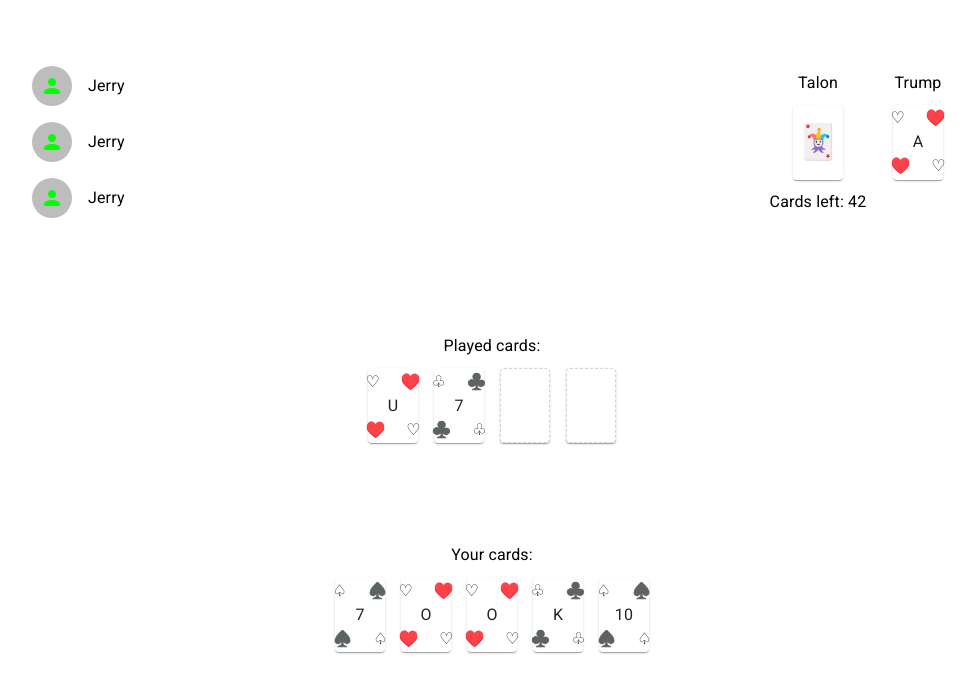
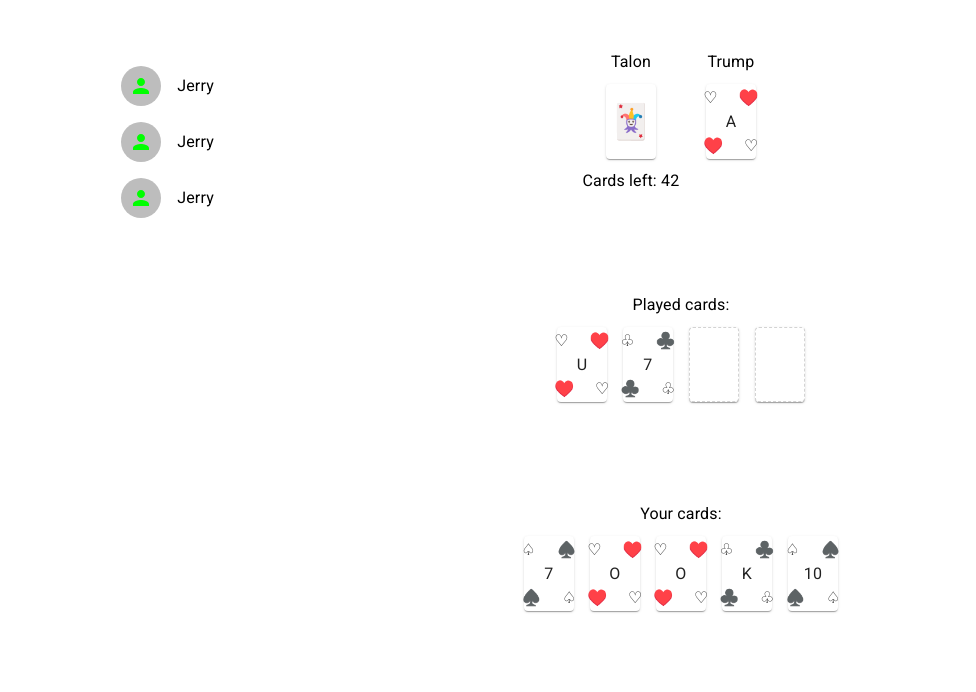
Before and after one commit to TrueTaco/Gaigel, a React (Create React App) app in the folder client/: page / in a window 1280 px wide. Shown: the top 692 px of the page, without its empty margins (158-1134 px from the left). Built offline with nearby package versions, Linux system fonts and the light colour scheme.

Commit message:
Change grid structure for player list

```diff
--- a/client/src/components/Gaigel/Gaigel.tsx
+++ b/client/src/components/Gaigel/Gaigel.tsx
@@ -10,7 +10,6 @@ import TrumpCard from "../../components/TrumpCard/TrumpCard";
 import PlayingField from "../../components/PlayingField/PlayingField";
 import UserCards from "../../components/UserCards/UserCards";
 import PlayerList from "../../components/PlayerList/PlayerList";
-import { forEachTrailingCommentRange } from "typescript";
 
 const useStyles = makeStyles({
     root: {
@@ -186,18 +185,22 @@ const Gaigel: React.FC<Props> = () => {
     return (
         <Grid
             className={classes.root}
-            justifyContent="center"
+            justifyContent="space-evenly" // Change this to make player list and the rest behave in some way idk look at the flex guide xd
             alignContent="space-around"
             container
         >
-            <Grid justifyContent="center" alignItems="center" container>
+            <Grid item>
                 <PlayerList name={"Jerry"} />
-                <Talon cardsLeft={talonCards.length} drawCard={drawCard} />
-                <TrumpCard trumpCard={trumpCard} />
             </Grid>
+            <Grid>
+                <Grid justifyContent="center" alignItems="center" container>
+                    <Talon cardsLeft={talonCards.length} drawCard={drawCard} />
+                    <TrumpCard trumpCard={trumpCard} />
+                </Grid>
 
-            <PlayingField playedCards={playedCards} playerCount={playerCount} />
-            <UserCards userCards={userCards} playCard={playCard} />
+                <PlayingField playedCards={playedCards} playerCount={playerCount} />
+                <UserCards userCards={userCards} playCard={playCard} />
+            </Grid>
         </Grid>
     );
 };
```
